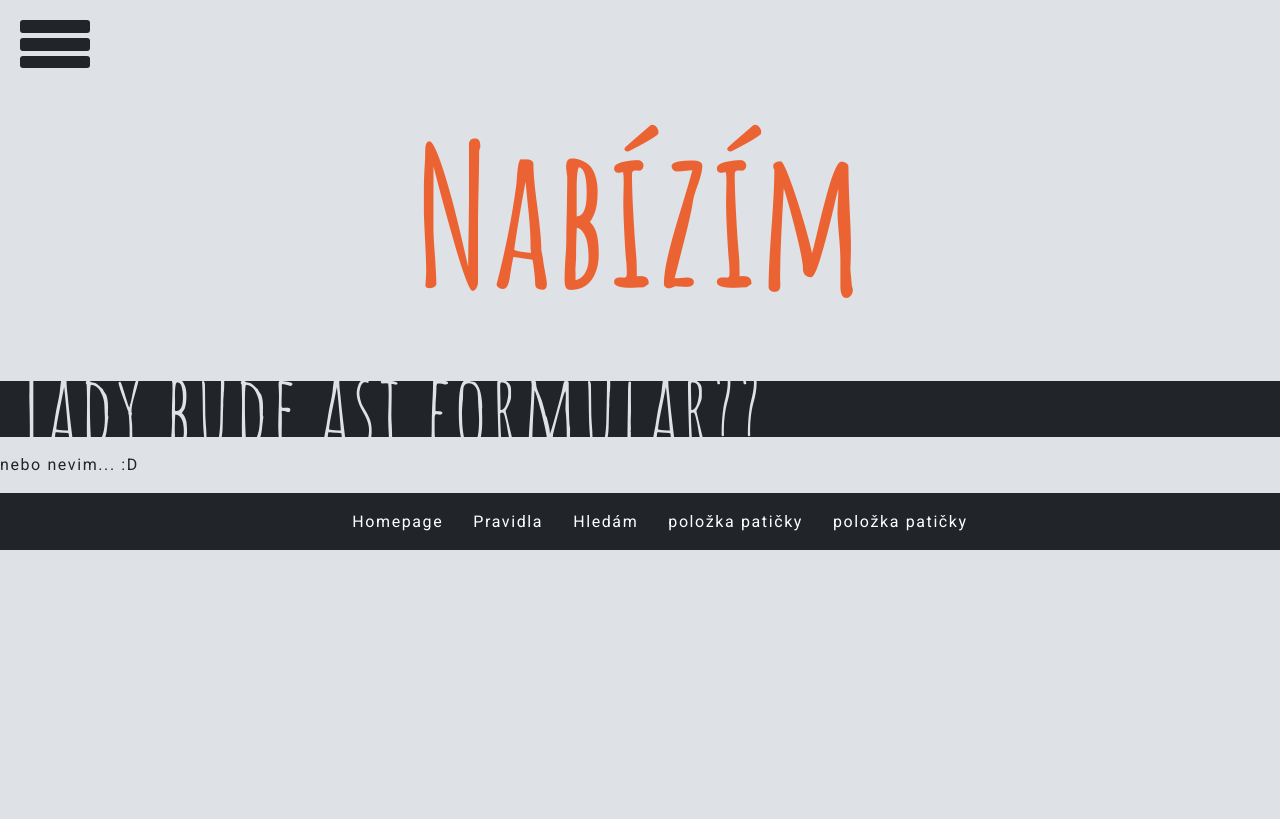
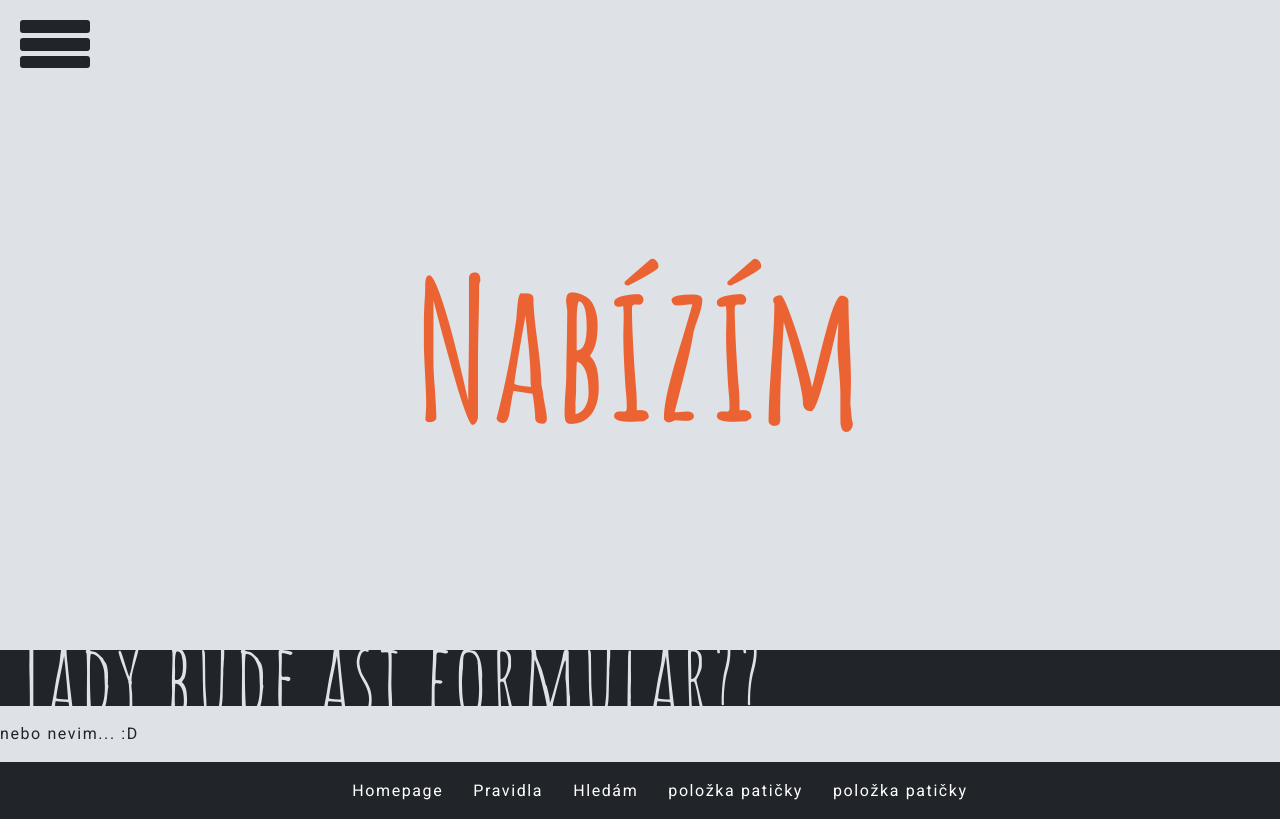
Before and after one commit to Fifine11a/SwapApp_JavaScript_prep, a plain HTML site: page offer.html in a window 1280 px wide. Drawn offline with Linux system fonts and the light colour scheme.

Commit message:
umístění obrázku, margin na H1

```diff
--- a/styles.css
+++ b/styles.css
@@ -33,9 +33,8 @@ h1 {
   font-family: 'Amatic SC', Helvetica, sans-serif;
   font-weight: 700;
   font-size: 15vw;
-  margin: auto;
-  line-height: 6vw;
-  margin: 10vw auto;
+  line-height: 17vw;
+  margin: 15vw auto;
 }
 
 h2 {
@@ -408,7 +407,6 @@ button:focus {
   display: flex;
 }
 
-
 /*@media screen and (min-width: 1150px) {
   .searchCategoryBtn {
     padding: 0 100px;
@@ -431,6 +429,7 @@ button:focus {
 .homepageImg {
   max-width: 100%;
   bottom: 0;
+  position: absolute;
 }
 @media screen and (min-width: 992px) {
   .searchCategoryBtn button {
@@ -444,3 +443,4 @@ button:focus {
     line-height: 150px;
     width: 446px;
   }
+}
```
